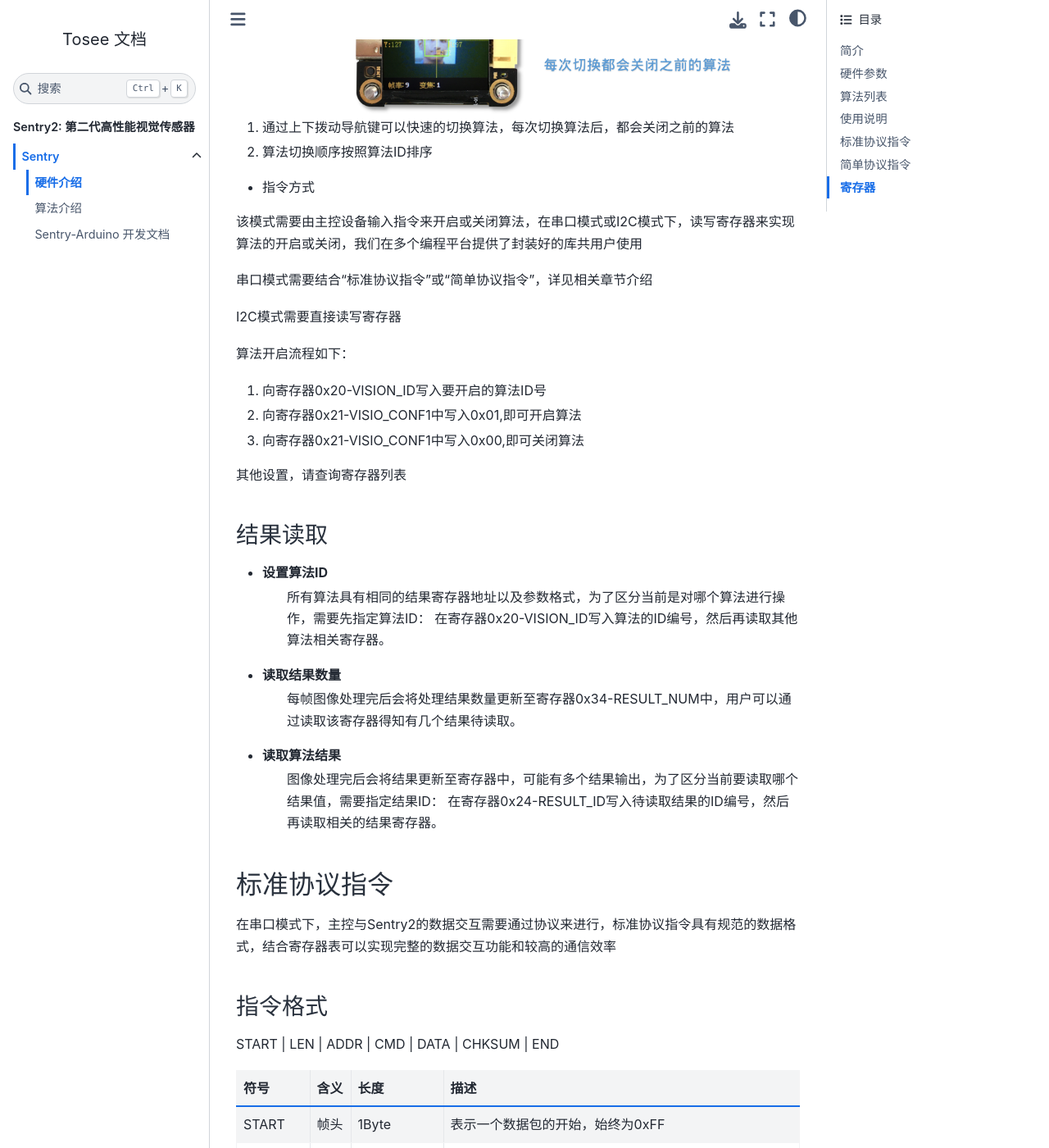
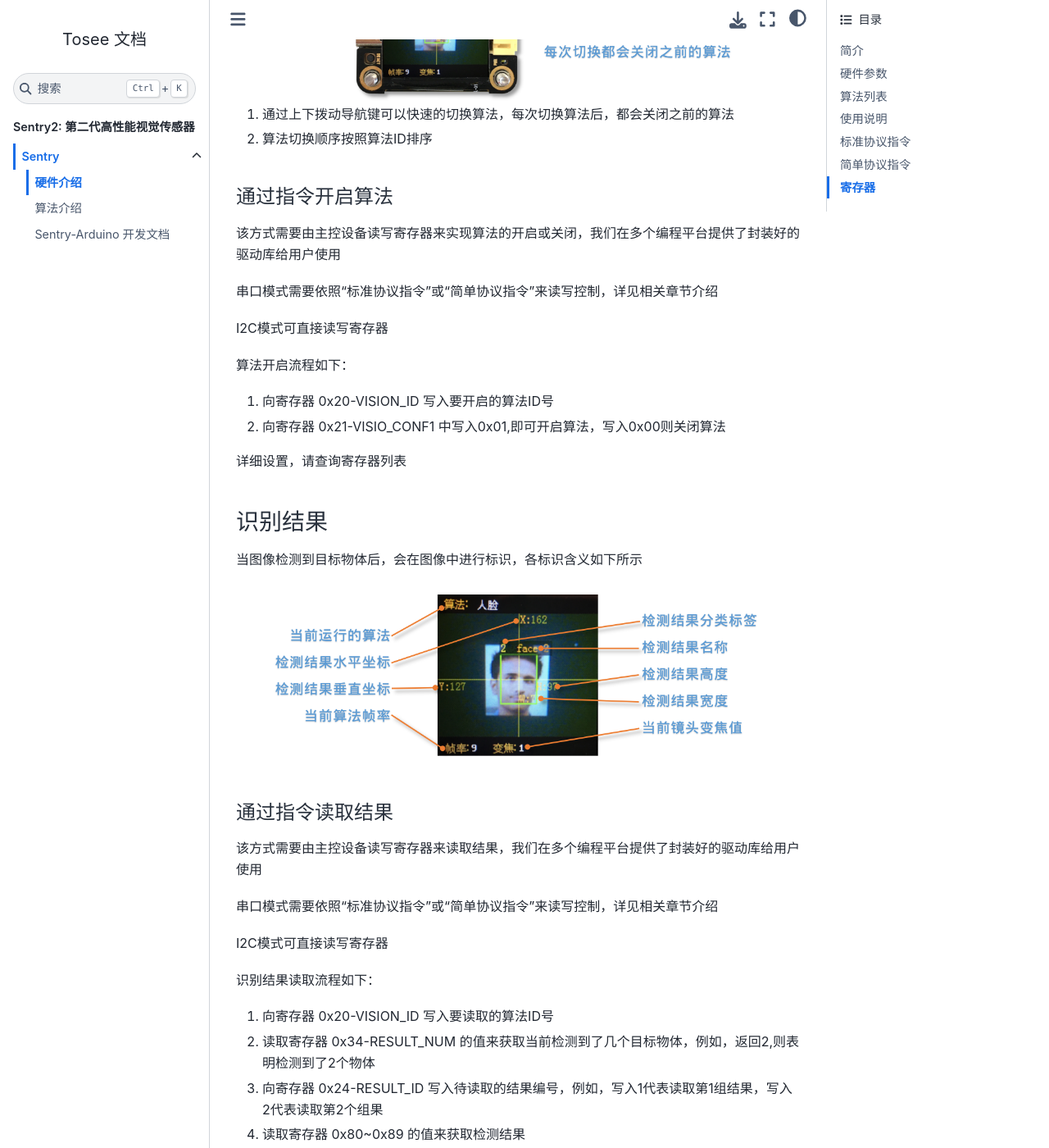
Before and after one commit to AITosee/Tosee-Docs, a Sphinx documentation site: the page built from docs/Sentry/Hardware/index.rst, in a window 1280 px wide and 1400 px high, scrolled down 12460 px. Shown: the whole window at 82% size. Built offline with Sphinx 7.4.7 and the Sphinx Book theme 1.1.4, drawn with Linux system fonts in a browser that asks for light colours; some of the changed text lies outside the part shown.

Commit message:
update hardware docs

```diff
--- a/docs/Sentry/Hardware/index.rst
+++ b/docs/Sentry/Hardware/index.rst
@@ -299,15 +299,13 @@
 
 **注意**：选择简体中文时，并非所有文本都以汉字显示，例如所训练的人脸模型名称、深度学习训练的模型名称、二维码识别的字符等，暂时不支持中文显示
 
-算法设置
+开启算法
 ************************
 
-开启算法
-^^^^^^^^^^^^^^^^^^^^^^^^^^^^^^^^
 有多种方式可以开启/关闭算法：UI界面方式，导航键方式，指令方式
 
-* UI界面方式
-
+通过UI界面开启算法
+^^^^^^^^^^^^^^^^^^^^^^^^^^^^^^^^
 .. image:: images/sentry2_run_vision_by_ui.png
 
 1. 进入“算法设置”页面，在左侧菜单栏选择要运行的算法，点击进入
@@ -318,7 +316,8 @@
 
 **注意**：有些算法参数配置后下次启动算法时才生效
 
-* 导航键方式
+通过导航键开启算法
+^^^^^^^^^^^^^^^^^^^^^^^^^^^^^^^^
 
 .. image:: images/sentry2_run_vision_by_stick.png
 
@@ -326,37 +325,65 @@
 
 2. 算法切换顺序按照算法ID排序
 
-* 指令方式
+通过指令开启算法
+^^^^^^^^^^^^^^^^^^^^^^^^^^^^^^^^
 
-该模式需要由主控设备输入指令来开启或关闭算法，在串口模式或I2C模式下，读写寄存器来实现算法的开启或关闭，我们在多个编程平台提供了封装好的库共用户使用
+该方式需要由主控设备读写寄存器来实现算法的开启或关闭，我们在多个编程平台提供了封装好的驱动库给用户使用
 
-串口模式需要结合“标准协议指令”或“简单协议指令”，详见相关章节介绍
+串口模式需要依照“标准协议指令”或“简单协议指令”来读写控制，详见相关章节介绍
 
-I2C模式需要直接读写寄存器
+I2C模式可直接读写寄存器
 
 算法开启流程如下：
 
-1. 向寄存器0x20-VISION_ID写入要开启的算法ID号
+1. 向寄存器 0x20-VISION_ID 写入要开启的算法ID号
 
-2. 向寄存器0x21-VISIO_CONF1中写入0x01,即可开启算法
+2. 向寄存器 0x21-VISIO_CONF1 中写入0x01,即可开启算法，写入0x00则关闭算法
 
-3. 向寄存器0x21-VISIO_CONF1中写入0x00,即可关闭算法
+详细设置，请查询寄存器列表
 
-其他设置，请查询寄存器列表
+识别结果
+************************
 
-结果读取
-************************
-* 设置算法ID
-    所有算法具有相同的结果寄存器地址以及参数格式，为了区分当前是对哪个算法进行操作，需要先指定算法ID：
-    在寄存器0x20-VISION_ID写入算法的ID编号，然后再读取其他算法相关寄存器。
+当图像检测到目标物体后，会在图像中进行标识，各标识含义如下所示
 
-* 读取结果数量
-    每帧图像处理完后会将处理结果数量更新至寄存器0x34-RESULT_NUM中，用户可以通过读取该寄存器得知有几个结果待读取。
+.. image:: images/sentry2_vision_result.png
 
-* 读取算法结果
-    图像处理完后会将结果更新至寄存器中，可能有多个结果输出，为了区分当前要读取哪个结果值，需要指定结果ID：
-    在寄存器0x24-RESULT_ID写入待读取结果的ID编号，然后再读取相关的结果寄存器。
+通过指令读取结果
+^^^^^^^^^^^^^^^^^^^^^^^^^^^^^^^^
 
+该方式需要由主控设备读写寄存器来读取结果，我们在多个编程平台提供了封装好的驱动库给用户使用
+
+串口模式需要依照“标准协议指令”或“简单协议指令”来读写控制，详见相关章节介绍
+
+I2C模式可直接读写寄存器
+
+识别结果读取流程如下：
+
+1. 向寄存器 0x20-VISION_ID 写入要读取的算法ID号
+
+2. 读取寄存器 0x34-RESULT_NUM 的值来获取当前检测到了几个目标物体，例如，返回2,则表明检测到了2个物体
+
+3. 向寄存器 0x24-RESULT_ID 写入待读取的结果编号，例如，写入1代表读取第1组结果，写入2代表读取第2个组果
+
+4. 读取寄存器 0x80~0x89 的值来获取检测结果
+
+    ========    ========================    ========================
+    地址         名称                           含义
+    ========    ========================    ========================
+    0x80        RESULT_DATA1_H8             检测结果1,高8位
+    0x81        RESULT_DATA1_L8             检测结果1,低8位
+    0x82        RESULT_DATA2_H8             检测结果2,高8位
+    0x83        RESULT_DATA2_L8             检测结果2,低8位
+    0x84        RESULT_DATA3_H8             检测结果3,高8位
+    0x85        RESULT_DATA3_L8             检测结果3,低8位
+    0x86        RESULT_DATA4_H8             检测结果4,高8位
+    0x87        RESULT_DATA4_L8             检测结果4,低8位
+    0x88        RESULT_DATA5_H8             检测结果5,高8位
+    0x89        RESULT_DATA5_L8             检测结果5,低8位
+    ========    ========================    ========================
+
+详细设置，请查询寄存器列表
 
 标准协议指令
 ----------------
@@ -551,9 +578,11 @@
 简单协议指令
 ----------------
 
+该指令没有复杂的协议规范，只需要通过串口发送简单的字母和数字就可以开启算法和获取数据，无需开发驱动库，适用于任何有UART功能的主控平台，但也只适合简单的应用场景
+
 格式
 ************************
-CMD | ID
+CMD | ID | END
 
 ========    ================    ================    ========================
 符号         含义                 长度                描述
```
Also changed, not shown: other parts of docs/Sentry/Hardware/index.rst (+8 -8 lines), docs/Sentry/Hardware/images/sentry2_vision_result.png (added).
